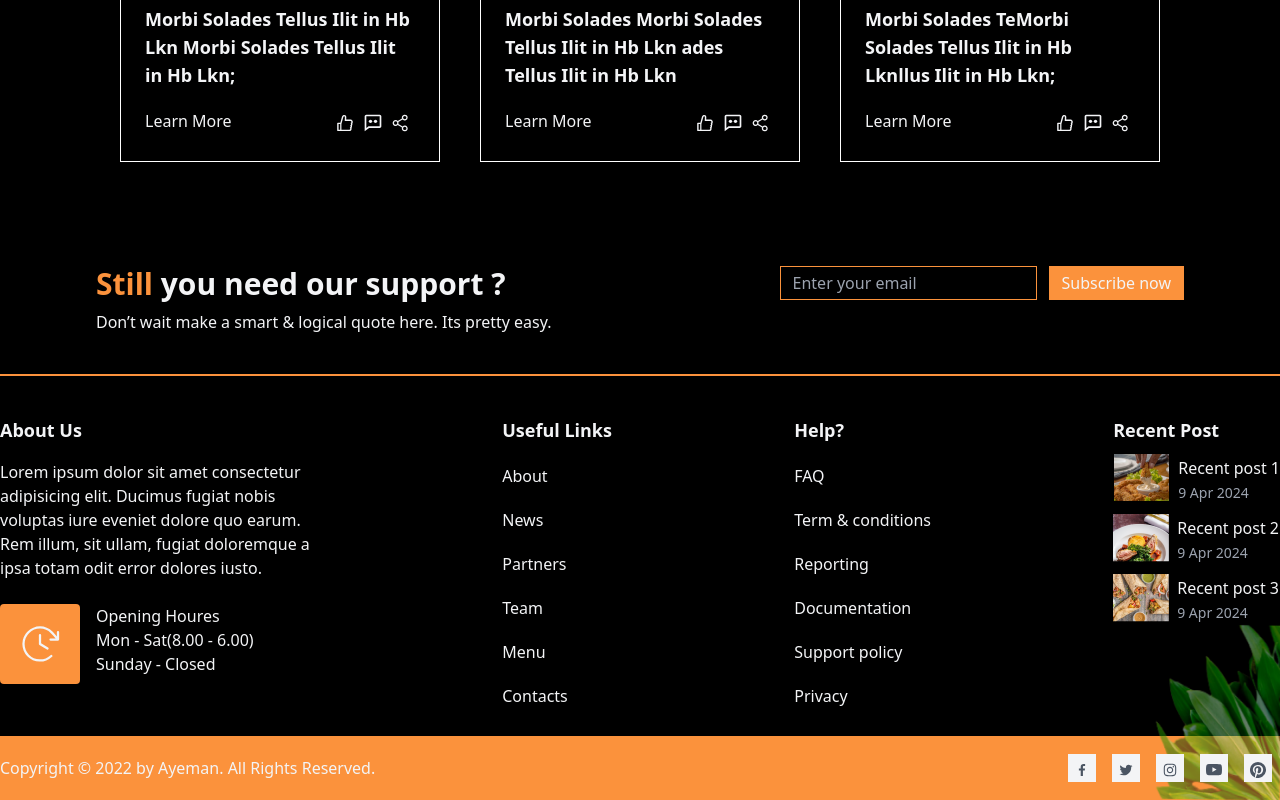
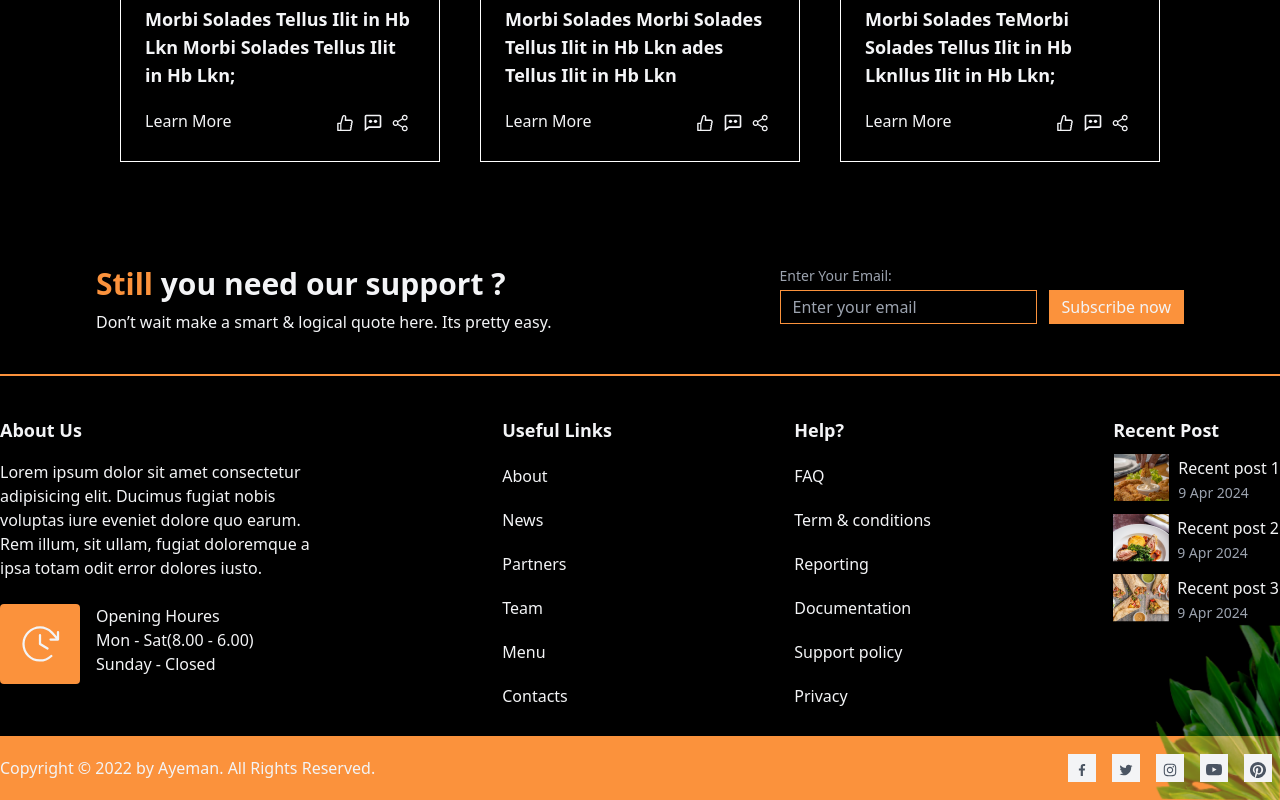
Before and after one commit to RossWebFS/foodtuck, a React (Create React App) app: page / in a window 1280 px wide. Shown: the part 6226-7026 px from the top of the page. Built offline with nearby package versions, Linux system fonts and the light colour scheme; what tw-elements-react would draw is missing.

Commit message:
email sending

```diff
--- a/package.json
+++ b/package.json
@@ -3,6 +3,7 @@
   "version": "0.1.0",
   "private": true,
   "dependencies": {
+    "@emailjs/browser": "^4.3.3",
     "@testing-library/jest-dom": "^5.17.0",
     "@testing-library/react": "^13.4.0",
     "@testing-library/user-event": "^13.5.0",
--- a/src/containers/features/SupportEmail.tsx
+++ b/src/containers/features/SupportEmail.tsx
@@ -1,9 +1,13 @@
-import { useState } from "react";
+import { FormEvent, useState } from "react";
 
 import { InputHTMLAttributes } from "react";
 
 import { Input } from "src/components/Input";
 import { Button } from "src/components/Button";
+
+import React, { useRef } from "react";
+import emailjs from "@emailjs/browser";
+import { cn } from "src/utils";
 
 interface SupportEmailProps {
   buttonStyles?: string;
@@ -17,23 +21,63 @@ export const SupportEmail = ({
   buttonContent,
   ...inputProps
 }: SupportEmailProps) => {
-  const [ emailValue, setEmailValue ] = useState<string>("");
+  const [emailValue, setEmailValue] = useState<string>("");
+  const [emailLabel, setEmailLabel] = useState<string>("Enter Your Email:");
+
+  const serviceId = "service_rcsekh3";
+  const templateId = "template_u4o3rgj";
+  const publicKey = "_zajCCUuez3mjqb2k";
+  const form = useRef(null);
+
+  const sendEmail = (e: FormEvent) => {
+    e.preventDefault();
+    const emailValidation:RegExp = /^[a-zA-Z0-9._%+-]+@[a-zA-Z0-9.-]+\\.[a-zA-Z]{2,}$/
+
+    if (!emailValidation.test(emailValue.toLowerCase())) {
+      setEmailLabel("Email is not correct!")
+    }
+
+    if (form.current)
+      emailjs
+        .sendForm(serviceId, templateId, form?.current, {
+          publicKey: publicKey,
+        })
+        .then(
+          () => {
+            console.log("SUCCESS!");
+          },
+          (error) => {
+            console.log("FAILED...", error.text);
+          }
+        );
+  };
 
   const onChangeEmailValue = (e: React.ChangeEvent<HTMLInputElement>) => {
     setEmailValue(e.target.value);
   };
 
   return (
-    <div>
+    <form ref={form}>
+      <label
+        className={cn("block text-sm text-gray-400 mb-1", {
+          "text-orange-400 text-md": emailLabel === "Email is not correct!"
+        })
+        }
+        htmlFor="support-email"
+      >
+        {emailLabel}
+      </label>
       <Input
+        id="support-email"
         value={emailValue}
         onChange={onChangeEmailValue}
         variant="colored"
         {...inputProps}
+        name="reply_to"
       />
-      <Button className={buttonStyles}>
+      <Button className={buttonStyles} onClick={sendEmail}>
         {buttonContent}
       </Button>
-    </div>
+    </form>
   );
 };
```
Also changed, not shown: 1 other file (tests, documents, lock files or other folders).
